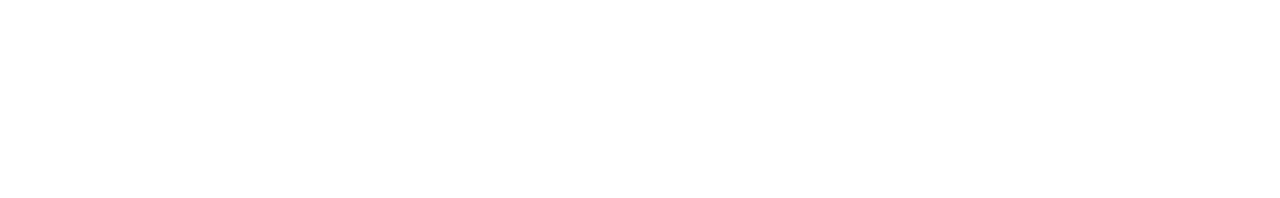
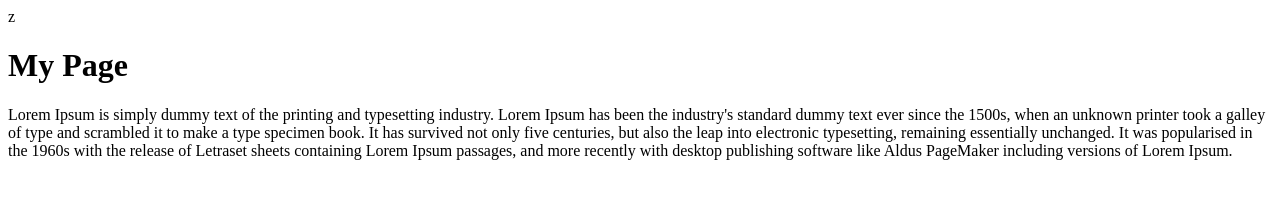
Before and after one commit to blackskinhead11/git, a plain HTML site: page index.html in a window 1280 px wide. Drawn offline with Linux system fonts and the light colour scheme.

Commit message:
Second Commit

```diff
--- a/index.html
+++ b/index.html
@@ -1,12 +1,21 @@
 <!DOCTYPE html>
 <html lang="en">
+
 <head>
     <meta charset="UTF-8">
     <meta http-equiv="X-UA-Compatible" content="IE=edge">
     <meta name="viewport" content="width=device-width, initial-scale=1.0">
     <title>Document</title>
 </head>
-<body>
 
+<body>z
+    <h1>My Page</h1>
+    <p>Lorem Ipsum is simply dummy text of the printing and typesetting industry. Lorem Ipsum has been the industry's
+        standard dummy text ever since the 1500s, when an unknown printer took a galley of type and scrambled it to make
+        a type specimen book. It has survived not only five centuries, but also the leap into electronic typesetting,
+        remaining essentially unchanged. It was popularised in the 1960s with the release of Letraset sheets containing
+        Lorem Ipsum passages, and more recently with desktop publishing software like Aldus PageMaker including versions
+        of Lorem Ipsum.</p>
 </body>
+
 </html>
```
